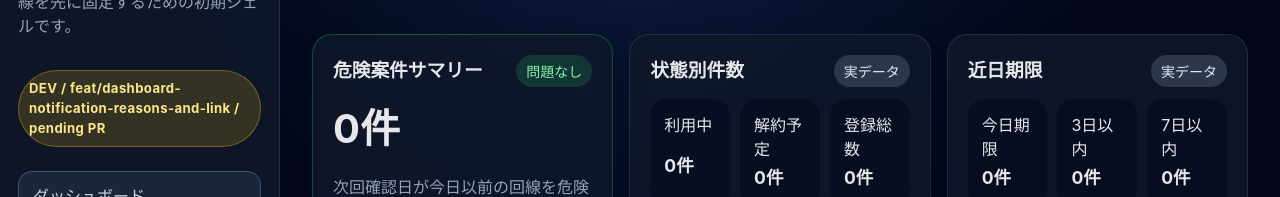
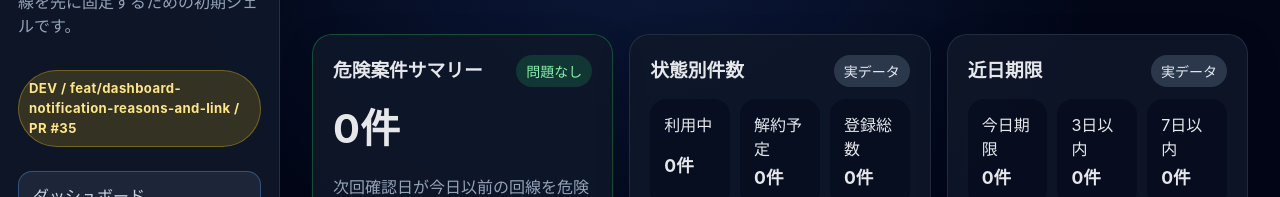
Before and after one commit to Driedsandwich/line-ops-ledger, a React (Vite) app: page / in a window 1280 px wide. Shown: the part 137-334 px from the top of the page. Built offline with nearby package versions, Linux system fonts and the light colour scheme.

Commit message:
chore: update dev-only progress label for pr 35

```diff
--- a/src/App.tsx
+++ b/src/App.tsx
@@ -6,7 +6,7 @@ const navItems = [
   { to: '/settings', label: '設定' },
 ];
 
-const devProgressLabel = 'DEV / feat/dashboard-notification-reasons-and-link / pending PR';
+const devProgressLabel = 'DEV / feat/dashboard-notification-reasons-and-link / PR #35';
 
 export function AppLayout(): JSX.Element {
   return (
```
